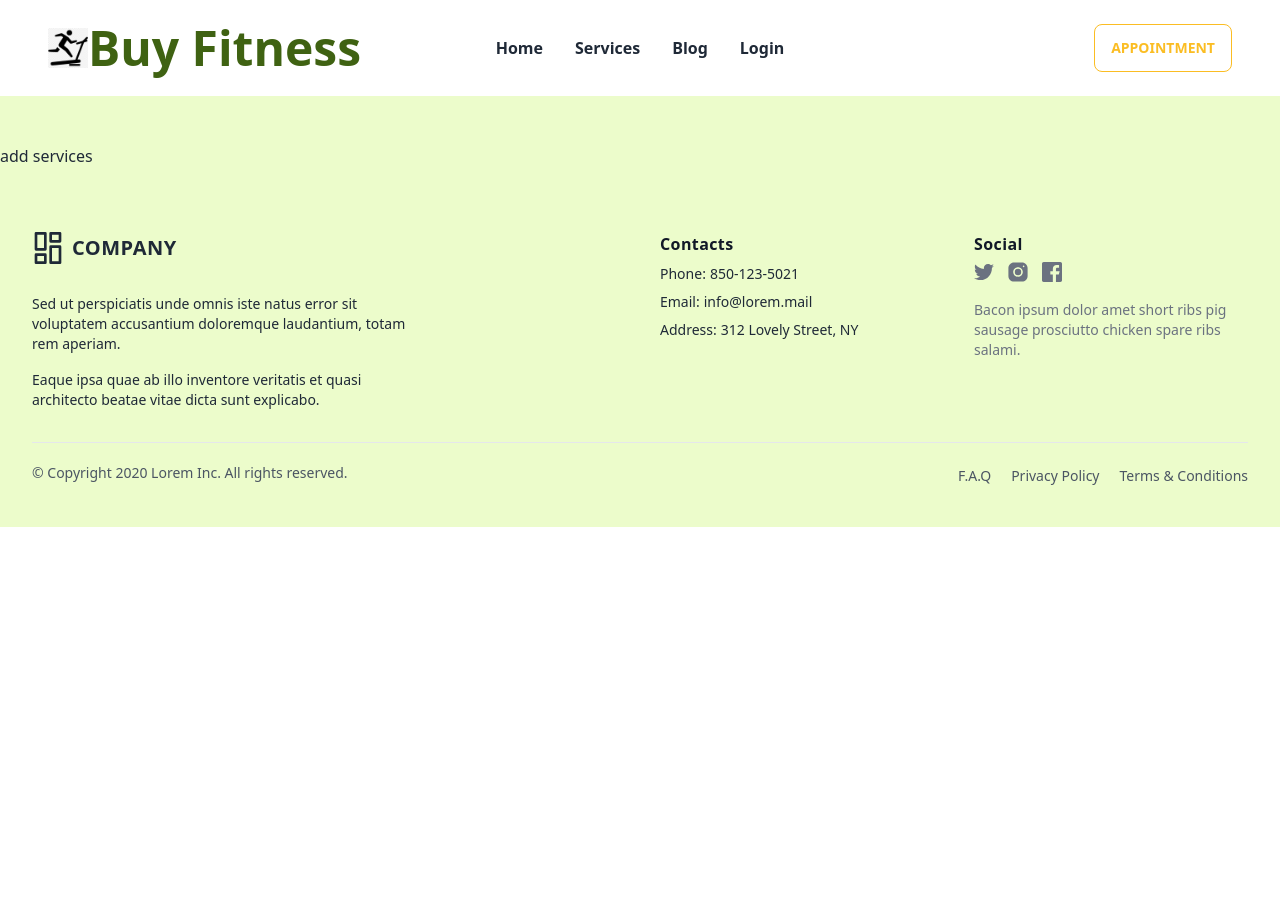
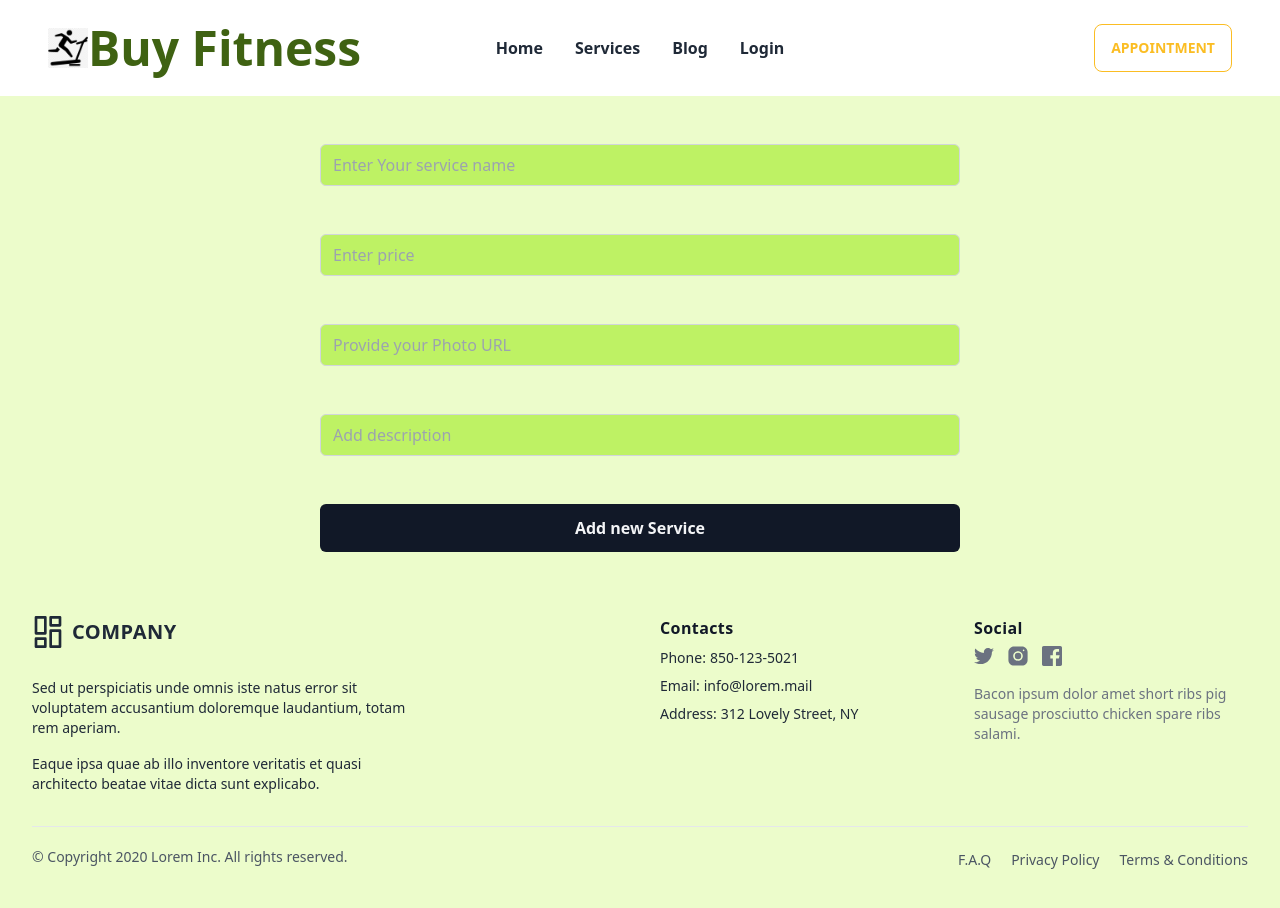
Before and after one commit to FahadMridha/service-review-client, a React (Create React App) app: page /addService in a window 1280 px wide. Shown: the top 908 px of the page. Before the commit the page ends 800 px from the top, so only its background shows below. Built offline with nearby package versions, Linux system fonts and the light colour scheme; no server answers.

Commit message:
add service part added

```diff
--- a/src/pages/aboutUser/addServices/AddService.js
+++ b/src/pages/aboutUser/addServices/AddService.js
@@ -1,9 +1,97 @@
 import React from "react";
+import toast from "react-hot-toast";
 
 const AddService = () => {
+  const handlerSubmit = (e) => {
+    e.preventDefault();
+    const form = e.target;
+    const name = form.name.value;
+    const price = form.price.value;
+    const photoURL = form.photoURL.value;
+    const description = form.description.value;
+    const timestamp = Date.now();
+    // // timestamp in seconds
+    // console.log(Math.floor(timestamp / 1000));
+
+    const newService = {
+      name,
+      price,
+      image: photoURL,
+      description,
+      timestamp,
+    };
+    fetch("http://localhost:5000/services", {
+      method: "POST",
+      headers: {
+        "content-type": "application/json",
+      },
+      body: JSON.stringify(newService),
+    })
+      .then((res) => res.json())
+      .then((data) => {
+        console.log(data);
+        if (data.acknowledged) {
+          toast.success("Added a new services ");
+          form.reset();
+        }
+      })
+      .catch((error) => console.error(error));
+  };
+
   return (
     <div>
-      <h3>add services</h3>
+      <form
+        className="space-y-12 ng-untouched ng-pristine ng-valid text-center"
+        onSubmit={handlerSubmit}
+      >
+        <div>
+          <input
+            type="text"
+            name="name"
+            placeholder="Enter Your service name"
+            className="w-1/2 px-3 py-2 border rounded-md border-gray-300 focus:border-gray-900 bg-lime-300 text-gray-500"
+          />
+        </div>
+        <div>
+          <input
+            type="text"
+            name="price"
+            placeholder="Enter price"
+            className="w-1/2 px-3 py-2 border rounded-md border-gray-300 focus:border-gray-900 bg-lime-300 text-gray-500"
+            data-temp-mail-org="0"
+          />
+        </div>
+        <div>
+          <input
+            type="text"
+            name="image"
+            id="photoURL"
+            placeholder="Provide your Photo URL"
+            className="w-1/2 px-3 py-2 border rounded-md border-gray-300 focus:border-gray-900 bg-lime-300 text-gray-500"
+            data-temp-mail-org="0"
+          />
+        </div>
+        <div>
+          <div>
+            <input
+              type="text"
+              name="description"
+              placeholder="Add description"
+              className="w-1/2 px-3 py-2 border rounded-md border-gray-300 bg-lime-300 focus:border-gray-900 text-gray-500"
+            />
+          </div>
+        </div>
+        <div className="space-y-2">
+          <div>
+            <button
+              type="submit"
+              className="w-1/2 px-8 py-3 font-semibold rounded-md bg-gray-900 hover:bg-gray-700 hover:text-white text-gray-100"
+            >
+              Add new Service
+            </button>
+          </div>
+        </div>
+      </form>
     </div>
   );
 };
--- a/src/pages/aboutUser/reviews/MyReviews.js
+++ b/src/pages/aboutUser/reviews/MyReviews.js
@@ -1,9 +1,61 @@
-import React from "react";
+import React, { useContext, useEffect, useState } from "react";
+import { AuthContext } from "../../../context/authProvider'/AuthPovider";
 
 const MyReviews = () => {
+  const { user } = useContext(AuthContext);
+  const [reviews, setReviews] = useState([]);
+
+  useEffect(() => {
+    fetch(`http://localhost:5000/reviews?email=${user?.email}`)
+      .then((res) => res.json())
+      .then((data) => setReviews(data));
+  }, [user?.email]);
+  const handleDeleteOrder = () => {};
+  const handlerUpdateOrder = () => {};
+
   return (
     <div>
-      <h3>reviews</h3>
+      <div>
+        <div className="overflow-x-auto w-full">
+          <table className="table w-full">
+            <thead>
+              <tr>
+                <th>Delete</th>
+                <th>Review</th>
+                <th>Update</th>
+              </tr>
+            </thead>
+            <tbody>
+              {reviews.map((review) => (
+                <tr key={review._id}>
+                  <th>
+                    <label>
+                      <button
+                        onClick={() => handleDeleteOrder(review._id)}
+                        className="btn btn-ghost"
+                      >
+                        X
+                      </button>
+                    </label>
+                  </th>
+                  <td>
+                    <div className="font-bold">{review.review}</div>
+                  </td>
+                  <th>
+                    <button
+                      onClick={() => handlerUpdateOrder(review._id)}
+                      className="btn btn-ghost btn-xs"
+                    >
+                      Edit
+                      {/* {status ? status : "Pendding"} */}
+                    </button>
+                  </th>
+                </tr>
+              ))}
+            </tbody>
+          </table>
+        </div>
+      </div>
     </div>
   );
 };
--- a/src/pages/services/Review.js
+++ b/src/pages/services/Review.js
@@ -1,12 +1,13 @@
-import React, { useContext } from "react";
+import React, { useContext, useEffect, useState } from "react";
 import toast from "react-hot-toast";
+import { Link } from "react-router-dom";
 import { AuthContext } from "../../context/authProvider'/AuthPovider";
+import ReviewTable from "./ReviewTable";
 
 const Review = ({ service }) => {
   const { user } = useContext(AuthContext);
-  // const { email, photoURL, displayName } = user;
+  const [reviews, setReviews] = useState([]);
   const { _id } = service;
-  console.log(_id);
   const handlerReview = (e) => {
     e.preventDefault();
     const form = e.target;
@@ -20,6 +21,7 @@ const Review = ({ service }) => {
 
     const customerReview = {
       serviceID: _id,
+      serviceName: service.name,
       email,
       name,
       photoURL,
@@ -43,12 +45,40 @@ const Review = ({ service }) => {
       })
       .catch((error) => console.error(error));
   };
+  useEffect(() => {
+    fetch(`http://localhost:5000/reviews?serviceID=${_id}`)
+      .then((res) => res.json())
+      .then((data) => setReviews(data));
+  }, [_id]);
+
   return (
     <div>
-      <h2 className="text-center">Review section</h2>
-
+      <h2 className="text-center text-2xl font-bold text-lime-800">
+        Review section
+      </h2>
+      <div>
+        <div>
+          <div className="overflow-x-auto w-full">
+            <table className="table w-full">
+              <thead>
+                <tr>
+                  <th>Name</th>
+                  <th>Review</th>
+                </tr>
+              </thead>
+              <tbody>
+                {reviews.map((review) => (
+                  <ReviewTable key={review._id} review={review}></ReviewTable>
+                ))}
+              </tbody>
+            </table>
+          </div>
+        </div>
+      </div>
       <div>
         <form onSubmit={handlerReview}>
+          {user ? (
+            <>
               <textarea
                 name="review"
                 className="textarea textarea-bordered h-24 w-1/2"
@@ -60,6 +90,16 @@ const Review = ({ service }) => {
                 required
                 value="Add Review"
               />
+            </>
+          ) : (
+            <h3 className="text-2xl text-center">
+              Please{" "}
+              <Link to="/login" className="font-semibold text-lime-800">
+                Login
+              </Link>{" "}
+              to add a review
+            </h3>
+          )}
         </form>
       </div>
     </div>
--- /dev/null
+++ b/src/pages/services/ReviewTable.js
@@ -0,0 +1,26 @@
+import React, { useContext } from "react";
+import { AuthContext } from "../../context/authProvider'/AuthPovider";
+
+const ReviewTable = ({ review }) => {
+  const { user } = useContext(AuthContext);
+  console.log(user);
+  return (
+    <tr>
+      <td>
+        <div className="flex items-center space-x-3">
+          <div className="avatar">
+            <div className="mask mask-squircle w-12 h-12">
+              <img src={user?.photoURL} alt="Avatar" />
+            </div>
+          </div>
+          <div>
+            <div className="font-bold">{user?.displayName}</div>
+          </div>
+        </div>
+      </td>
+      <td>{review.review}</td>
+    </tr>
+  );
+};
+
+export default ReviewTable;
--- a/src/pages/services/Services.js
+++ b/src/pages/services/Services.js
@@ -25,7 +25,7 @@ const Services = () => {
             <div className="card-body">
               <h2 className="card-title">{service.name}</h2>
               <p>Price:{service.price}</p>
-              <p>{service.description.slice(0, 100) + "...."}</p>
+              <p>{service?.description.slice(0, 100) + "...."}</p>
               <div className="card-actions justify-end">
                 <Link to={`/services/${service._id}`}>
                   <button className="btn btn-primary">View Details</button>
```
Lines whose indentation alone changed are shown as unchanged.
